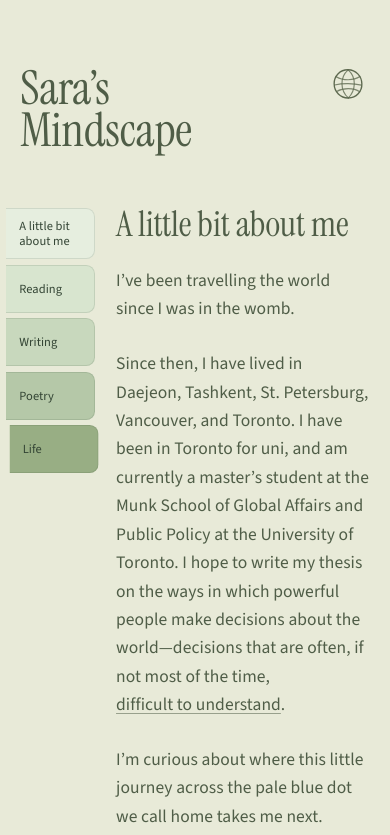
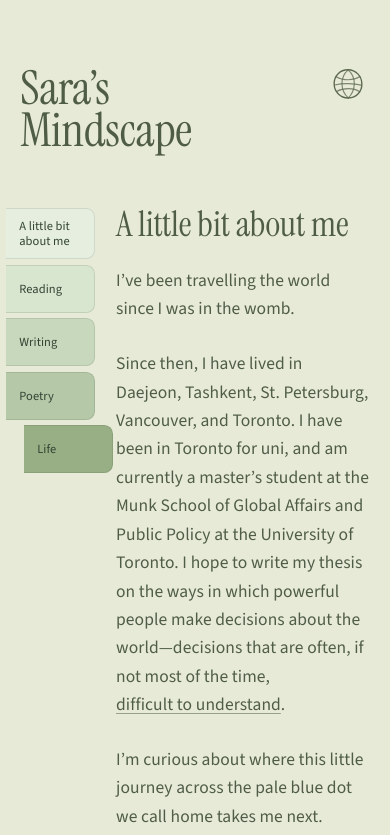
Before and after one commit to saykig/sarakim23, a Next.js app: page /about in a window 390 px wide. Shown: the top 835 px of the page. Built offline with nearby package versions, Linux system fonts and the light colour scheme.

Commit message:
Strengthen Mindscape tab pull

```diff
--- a/app/global.css
+++ b/app/global.css
@@ -1348,6 +1348,7 @@ body:has(.about-page) ::selection {
 
 .mindscape-tab {
   --mindscape-tab-color: #e6eedf;
+  --mindscape-tab-rest-x: -0.45rem;
   display: flex;
   width: calc(100% - 0.75rem);
   min-height: 3rem;
@@ -1364,10 +1365,10 @@ body:has(.about-page) ::selection {
   line-height: 1.15;
   padding: 0.72rem 0.85rem 0.72rem 1.15rem;
   text-align: left;
-  transform: translateX(-0.45rem);
+  transform: translateX(var(--mindscape-tab-rest-x));
   transform-origin: left center;
-  transition: background-color 180ms ease, color 180ms ease,
-    transform 180ms cubic-bezier(0.22, 1, 0.36, 1);
+  transition: background-color 220ms ease-out, color 220ms ease-out,
+    transform 220ms cubic-bezier(0.16, 1, 0.3, 1);
 }
 
 .mindscape-tab + .mindscape-tab {
@@ -1397,7 +1398,7 @@ body:has(.about-page) ::selection {
     var(--atlas-sage)
   );
   color: var(--atlas-ink);
-  transform: translateX(0.2rem);
+  transform: translateX(calc(var(--mindscape-tab-rest-x) + 0.7rem));
 }
 
 .mindscape-tab[data-state='active'] {
@@ -1407,13 +1408,12 @@ body:has(.about-page) ::selection {
     var(--atlas-sage)
   );
   color: var(--atlas-ink);
-  transform: translateX(0.2rem);
+  transform: translateX(calc(var(--mindscape-tab-rest-x) + 1.125rem));
 }
 
 .mindscape-tab:focus-visible {
   outline: 1px solid var(--atlas-ink);
   outline-offset: 3px;
-  transform: translateX(0.2rem);
 }
 
 .mindscape-content {
@@ -1642,16 +1642,10 @@ body:has(.about-page) ::selection {
   }
 
   .mindscape-tab {
+    --mindscape-tab-rest-x: 0rem;
     width: calc(100% - 0.45rem);
     min-height: 3rem;
     padding: 0.64rem 0.5rem 0.64rem 0.85rem;
-    transform: translateX(0);
-  }
-
-  .mindscape-tab:hover,
-  .mindscape-tab[data-state='active'],
-  .mindscape-tab:focus-visible {
-    transform: translateX(0.22rem);
   }
 
   .mindscape-section {
```
